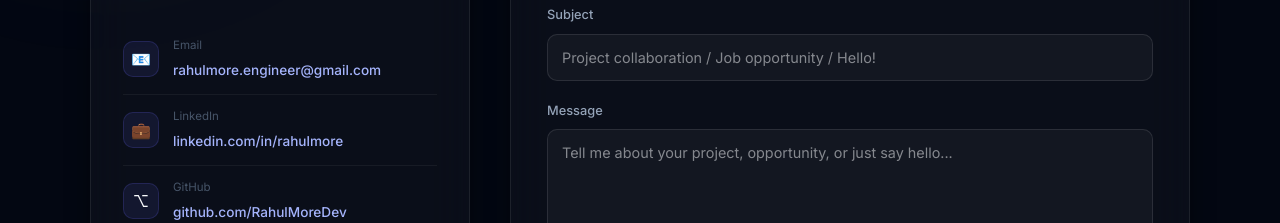
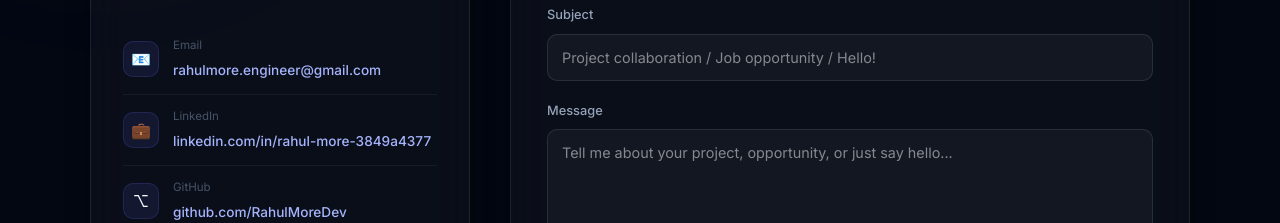
Before and after one commit to RahulMoreDev/rahul-portfolio, a React (Vite) app: page / in a window 1280 px wide. Shown: the part 7160-7383 px from the top of the page. Built offline with nearby package versions, Linux system fonts and the light colour scheme.

Commit message:
Update LinkedIn profile link to rahul-more-3849a4377

```diff
--- a/public/resume.html
+++ b/public/resume.html
@@ -301,7 +301,7 @@
         <span>📍 Maharashtra, India</span>
         <span>🌐 <a href="https://rahulmore.vercel.app" target="_blank">rahulmore.vercel.app</a></span>
         <span>💻 <a href="https://github.com/RahulMoreDev" target="_blank">github.com/RahulMoreDev</a></span>
-        <span>🔗 <a href="https://www.linkedin.com/in/rahulmore" target="_blank">linkedin.com/in/rahulmore</a></span>
+        <span>🔗 <a href="https://www.linkedin.com/in/rahul-more-3849a4377/" target="_blank">linkedin.com/in/rahul-more-3849a4377</a></span>
       </div>
     </header>
 
--- a/src/components/ResumeModal.jsx
+++ b/src/components/ResumeModal.jsx
@@ -76,8 +76,8 @@ export default function ResumeModal({ isOpen = true, onClose }) {
               <a href="https://github.com/RahulMoreDev" target="_blank" rel="noreferrer" className="flex items-center gap-1 text-blue-600 hover:underline">
                 <Github className="w-3.5 h-3.5" /> github.com/RahulMoreDev
               </a>
-              <a href="https://www.linkedin.com/in/rahulmore" target="_blank" rel="noreferrer" className="flex items-center gap-1 text-blue-600 hover:underline">
-                <Linkedin className="w-3.5 h-3.5" /> linkedin.com/in/rahulmore
+              <a href="https://www.linkedin.com/in/rahul-more-3849a4377/" target="_blank" rel="noreferrer" className="flex items-center gap-1 text-blue-600 hover:underline">
+                <Linkedin className="w-3.5 h-3.5" /> linkedin.com/in/rahul-more-3849a4377
               </a>
             </div>
           </div>
--- a/src/data/portfolioData.js
+++ b/src/data/portfolioData.js
@@ -12,7 +12,7 @@ export const personalInfo = {
 I enjoy learning new technologies, solving programming problems and turning ideas into practical applications.`,
   email: "rahulmore.engineer@gmail.com",
   github: "https://github.com/RahulMoreDev",
-  linkedin: "https://www.linkedin.com/in/rahulmore",
+  linkedin: "https://www.linkedin.com/in/rahul-more-3849a4377/",
   resumeUrl: "/Rahul-More-Resume.pdf",
   location: "Maharashtra, India",
   stats: [
--- a/src/sections/Contact.jsx
+++ b/src/sections/Contact.jsx
@@ -15,7 +15,7 @@ export default function Contact() {
 
   const contactLinks = [
     { icon: '📧', label: 'Email', value: personalInfo.email, href: `mailto:${personalInfo.email}` },
-    { icon: '💼', label: 'LinkedIn', value: 'linkedin.com/in/rahulmore', href: personalInfo.linkedin },
+    { icon: '💼', label: 'LinkedIn', value: 'linkedin.com/in/rahul-more-3849a4377', href: personalInfo.linkedin },
     { icon: '⌥', label: 'GitHub', value: 'github.com/RahulMoreDev', href: personalInfo.github },
     { icon: '📍', label: 'Location', value: 'Maharashtra, India', href: null },
   ];
```
Also changed, not shown: 1 other file (tests, documents, lock files or other folders).
